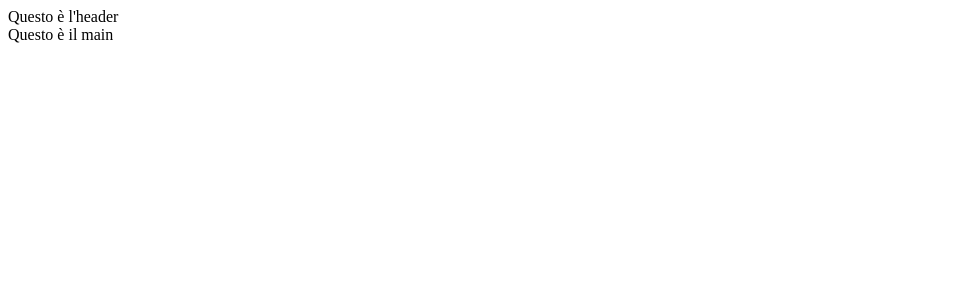
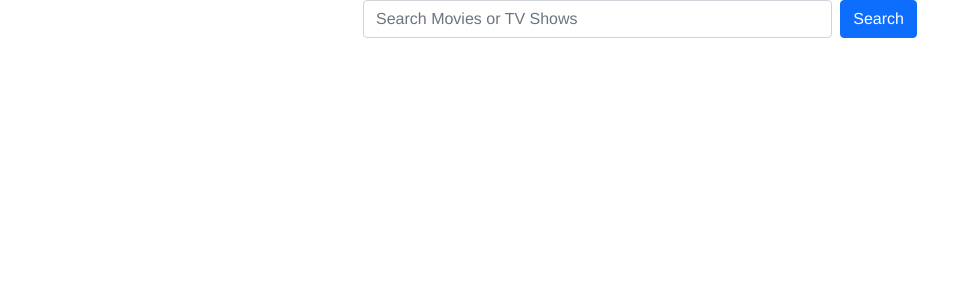
Before and after one commit to francescoP02/vue-boolflix, a Vue app: page / in a window 1280 px wide. Shown: the top 300 px of the page, without its empty margins (0-972 px from the left). Built offline with nearby package versions, Linux system fonts and the light colour scheme.

Commit message:
Added MILESTONE1

```diff
--- a/package.json
+++ b/package.json
@@ -8,6 +8,9 @@
     "lint": "vue-cli-service lint"
   },
   "dependencies": {
+    "@fortawesome/fontawesome-free": "^6.1.1",
+    "axios": "^0.27.2",
+    "bootstrap": "^5.1.3",
     "core-js": "^3.8.3",
     "vue": "^2.6.14"
   },
--- a/src/App.vue
+++ b/src/App.vue
@@ -6,18 +6,20 @@
 </template>
 
 <script>
-import AppHeader from './components/AppHeader.vue'
-import AppMain from './components/AppMain.vue'
+import AppHeader from './components/AppHeader.vue';
+import AppMain from './components/AppMain.vue';
 
 export default {
   name: 'App',
   components: {
     AppHeader,
     AppMain,
-  }
+  },
 }
 </script>
 
 <style lang="scss">
+@import "./style/variables.scss";
+@import "./style/common.scss";
 
 </style>
--- /dev/null
+++ b/src/components/AppFilter.vue
@@ -0,0 +1,40 @@
+<template>
+  <div class="row row-cols-1 row-cols-md-2 g-2 justify-content-center">
+    <div class="d-flex mb-3">
+      <input
+        type="text"
+        class="form-control"
+        id="search-text"
+        placeholder="Search Movies or TV Shows"
+        v-model="searchText"
+        @keyup.enter="$emit('clickedSearch', searchText)"
+      />
+      <button
+        type="button"
+        class="btn btn-primary ms-2"
+        @click="$emit('clickedSearch', searchText)"
+      >
+        Search
+      </button>
+    </div>
+  </div>
+</template>
+
+<script>
+export default {
+  name: "AppFilter",
+  data: function () {
+    return {
+      searchText: "",
+    };
+  },
+  methods: {},
+  props: {},
+};
+</script>
+
+<style scoped lang="scss">
+@import "../style/variables.scss";
+@import "../style/common.scss";
+
+</style>
--- a/src/components/AppHeader.vue
+++ b/src/components/AppHeader.vue
@@ -1,17 +1,19 @@
 <template>
-  <div>
-      Questo è l'header
-  </div>
+  <header>
+    <div>
+
+    </div>
+  </header>
 </template>
 
 <script>
 export default {
-  name: 'AppHeader',
-
-}
+  name: "AppHeader",
+};
 </script>
 
-
-<style scoped lang="scss">
+<style lang="scss" scoped>
+@import "../style/variables.scss";
+@import "../style/common.scss";
 
 </style>
--- /dev/null
+++ b/src/components/AppLoading.vue
@@ -0,0 +1,52 @@
+<template>
+  <div class="loading">
+    <p>Loading...</p>
+    <div class="spin"></div>
+  </div>
+</template>
+
+<script>
+export default {
+  name: "AppLoading",
+};
+</script>
+
+<style lang="scss" scoped>
+.loading {
+  height: calc(100vh - 4rem);
+  display: flex;
+  flex-direction: column;
+  justify-content: center;
+  align-items: center;
+  color: white;
+  p {
+    margin-bottom: 2rem;
+  }
+}
+.spin {
+  position: relative;
+}
+@keyframes spinner {
+  0% {
+    transform: translate3d(-50%, -50%, 0) rotate(0deg);
+  }
+  100% {
+    transform: translate3d(-50%, -50%, 0) rotate(360deg);
+  }
+}
+.spin::before {
+  animation: 1.5s linear infinite spinner;
+  animation-play-state: inherit;
+  border: solid 5px #cfd0d1;
+  border-bottom-color: #1c87c9;
+  border-radius: 50%;
+  content: "";
+  height: 40px;
+  width: 40px;
+  position: absolute;
+  top: 50%;
+  left: 50%;
+  transform: translate3d(-50%, -50%, 0);
+  will-change: transform;
+}
+</style>
--- a/src/components/AppMain.vue
+++ b/src/components/AppMain.vue
@@ -1,17 +1,67 @@
 <template>
-  <div>
-      Questo è il main
+  <AppLoading v-if="loading" />
+  <div v-else class="container">
+    <AppFilter @clickedSearch="performSearch($event)" />
+    <div class="row row-cols-2 row-cols-md-4 g-2">
+      <MovieCard
+        v-for="(item, index) in movieList"
+        :key="index"
+        :feature="item"
+      />
+    </div>
   </div>
 </template>
 
 <script>
+import MovieCard from "./MovieCard.vue";
+import AppLoading from "./AppLoading.vue";
+import AppFilter from "./AppFilter.vue";
+import axios from "axios";
+
 export default {
-  name: 'AppMain',
-
-}
+  name: "AppMain",
+  components: {
+    MovieCard,
+    AppLoading,
+    AppFilter,
+  },
+  data() {
+    return {
+      movieList: [],
+      loading: false,
+      filter: {
+        genre: "",
+        artist: "",
+      },
+    };
+  },
+  methods: {
+    performSearch(searchTerm) {
+      this.loading = true;
+      axios
+        .get("https://api.themoviedb.org/3/search/movie", {
+          params: {
+            api_key: "ada2d065ca5348c690e937f411db9e54",
+            lang: "en-US",
+            page: 1,
+            query: searchTerm,
+          },
+        })
+        .then((resp) => {
+          this.movieList = resp.data.results;
+          setTimeout(() => {
+            this.loading = false;
+          }, 600);
+        });
+    },
+  },
+  computed: {},
+  created() {},
+};
 </script>
 
-
-<style scoped lang="scss">
+<style lang="scss" scoped>
+@import "../style/variables.scss";
+@import "../style/common.scss";
 
 </style>
--- /dev/null
+++ b/src/components/MovieCard.vue
@@ -0,0 +1,29 @@
+<template>
+  <div class="col">
+    <div class="feature-card p-2 text-center">
+      <img class="img-fluid" alt="" />
+      <h2 class="feature-title fw-bold mt-3">{{ feature.title }}</h2>
+
+      <p>{{ feature.original_title }}</p>
+      <div>
+        {{ feature.original_language }}
+        {{ feature.vote_average }} &star;
+      </div>
+    </div>
+  </div>
+</template>
+
+<script>
+export default {
+  name: "MovieCard",
+  props: {
+    feature: Object,
+  },
+};
+</script>
+
+<style lang="scss" scoped>
+@import "../style/variables.scss";
+@import "../style/common.scss";
+
+</style>
--- /dev/null
+++ b/src/style/common.scss
@@ -0,0 +1,5 @@
+@import "~bootstrap/scss/bootstrap.scss";
+
+body {
+    font-family: "Montserrat", Helvetica, sans-serif;
+}
```
Also changed, not shown: src/style/variables.scss (added), 1 other file (tests, documents, lock files or other folders).
